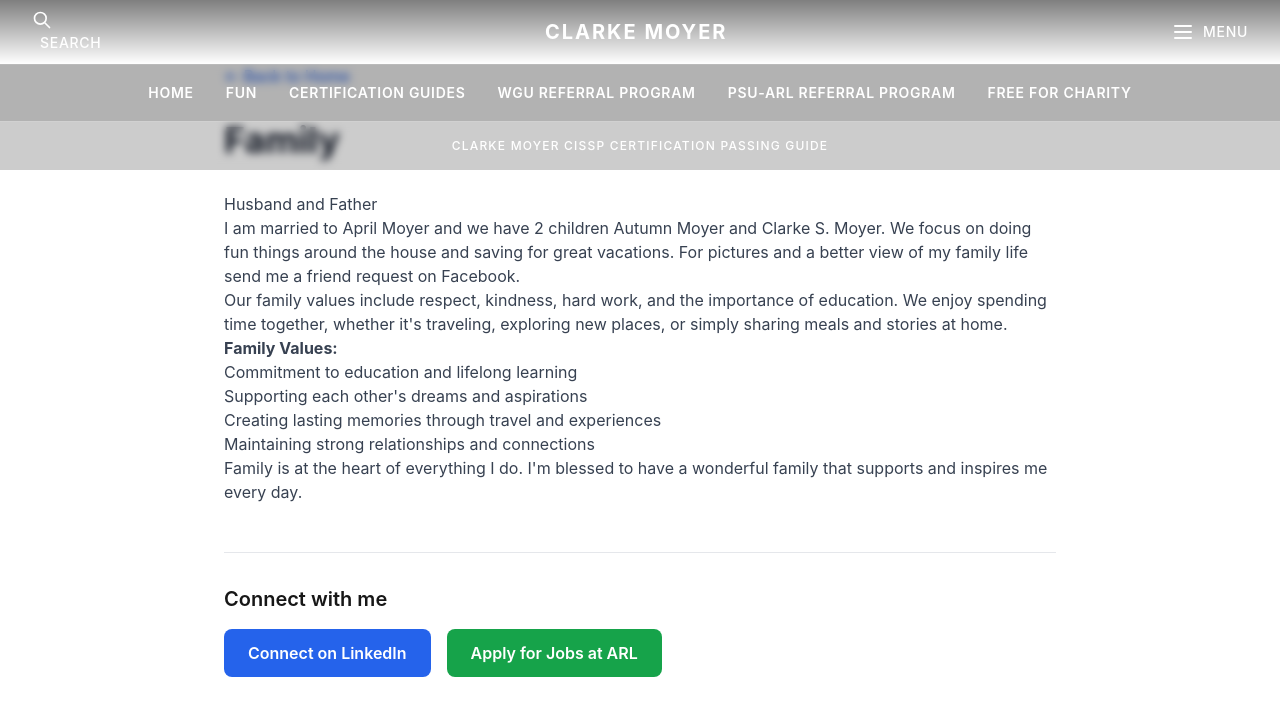
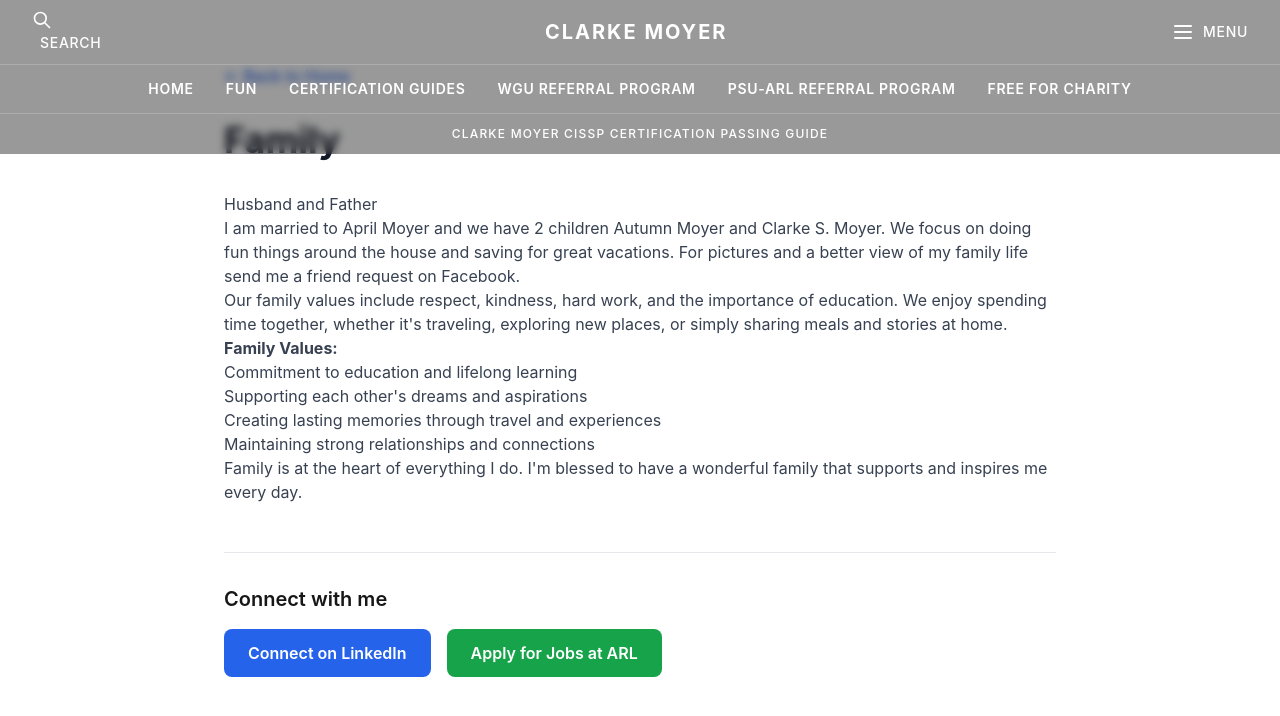
Before and after one commit to clarkemoyer/clarkemoyer.com, a Next.js app: page /family in a window 1280 px wide. Shown: the top 716 px of the page. Built offline with nearby package versions, Linux system fonts and the light colour scheme.

Commit message:
Fine-tune navigation overlay styling to match original design
Co-authored-by: clarkemoyer <2991935+clarkemoyer@users.noreply.github.com>

```diff
--- a/src/components/Navigation.tsx
+++ b/src/components/Navigation.tsx
@@ -5,7 +5,7 @@ export default function Navigation() {
   return (
     <nav className="absolute top-0 left-0 right-0 z-50">
       {/* Top Header Bar */}
-      <div className="bg-gradient-to-b from-black/50 to-transparent backdrop-blur-sm">
+      <div className="bg-black/40 backdrop-blur-sm">
         <div className="max-w-7xl mx-auto px-4 sm:px-6 lg:px-8">
           <div className="flex justify-between items-center h-16">
             {/* Left - Search Icon */}
@@ -41,9 +41,9 @@ export default function Navigation() {
       </div>
 
       {/* Main Navigation Menu */}
-      <div className="hidden lg:block bg-black/30 backdrop-blur-sm border-t border-white/10">
+      <div className="hidden lg:block bg-black/40 backdrop-blur-sm border-t border-white/20">
         <div className="max-w-7xl mx-auto px-4 sm:px-6 lg:px-8">
-          <div className="flex justify-center items-center space-x-8 h-14">
+          <div className="flex justify-center items-center space-x-8 h-12">
             <Link href="/" className="text-white hover:text-gray-300 text-sm font-semibold tracking-wider transition-colors">
               HOME
             </Link>
@@ -67,9 +67,9 @@ export default function Navigation() {
       </div>
 
       {/* Subtitle Bar */}
-      <div className="hidden lg:block bg-black/20 backdrop-blur-sm border-t border-white/10">
+      <div className="hidden lg:block bg-black/40 backdrop-blur-sm border-t border-white/20">
         <div className="max-w-7xl mx-auto px-4 sm:px-6 lg:px-8">
-          <div className="flex justify-center items-center h-12">
+          <div className="flex justify-center items-center h-10">
             <Link href="/certification" className="text-white hover:text-gray-300 text-xs font-medium tracking-widest transition-colors">
               CLARKE MOYER CISSP CERTIFICATION PASSING GUIDE
             </Link>
```
